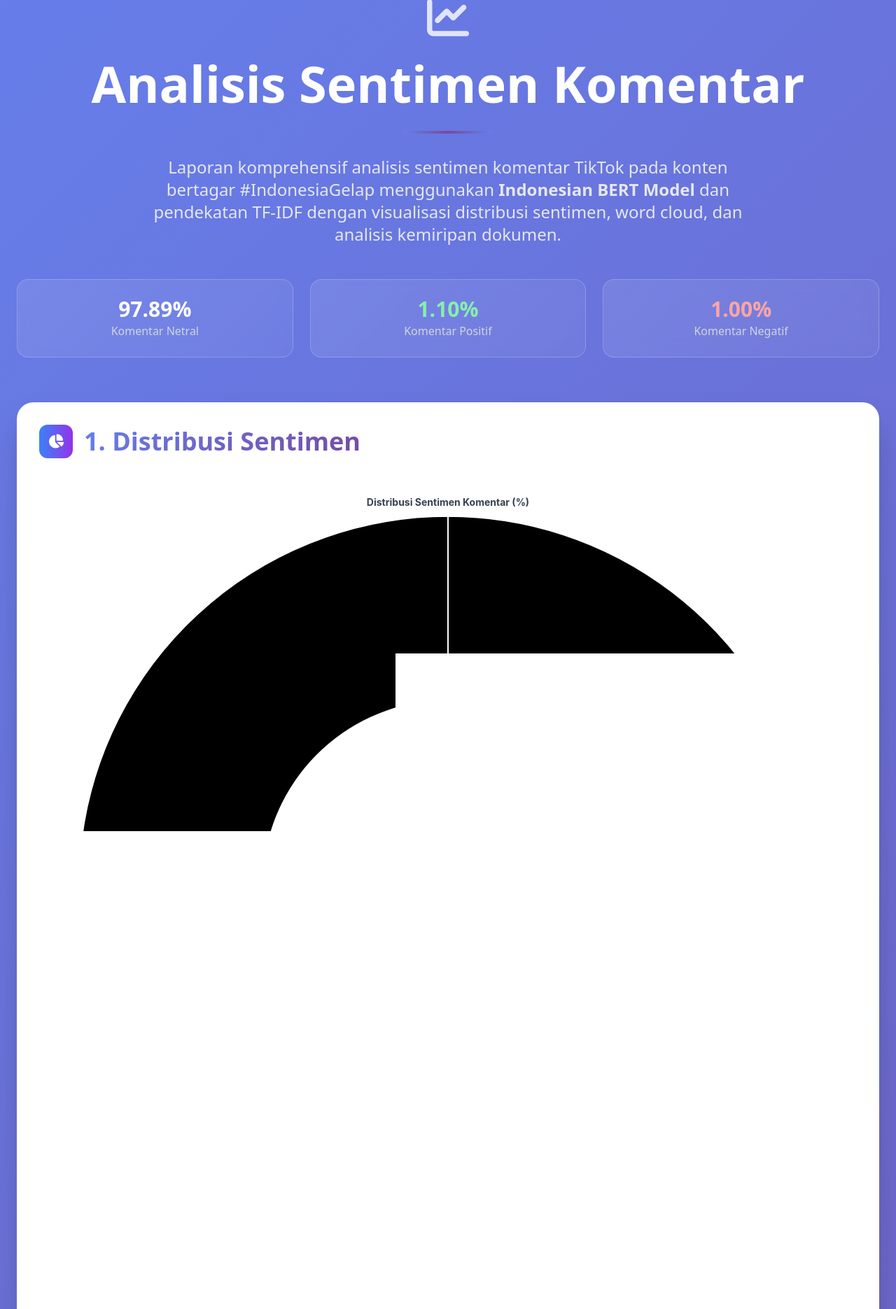
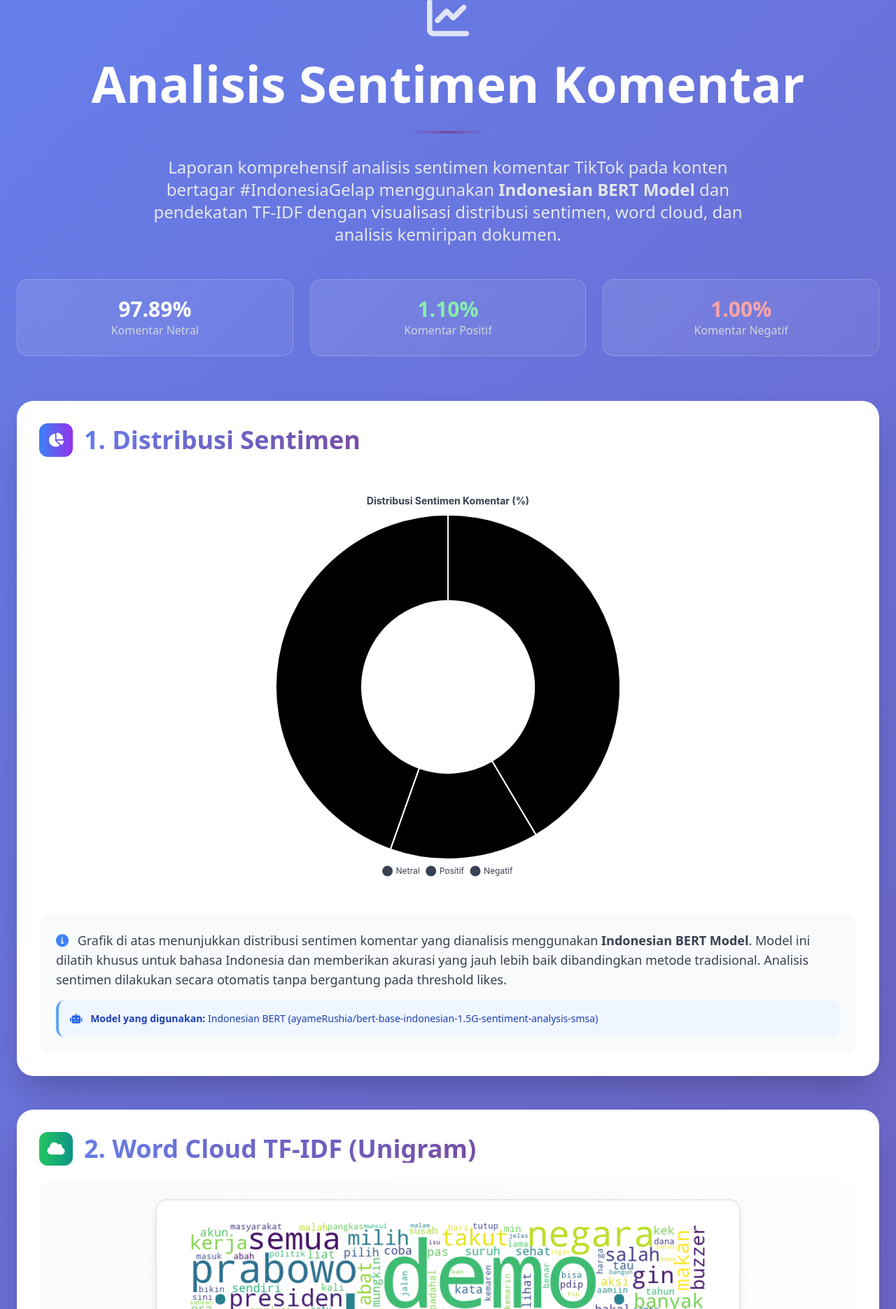
Before and after one commit to LuthfiAditya01/TikTok_Comment_Sentiment_Analysis, a Flask app: page / in a window 1280 px wide. Shown: the part 49-1920 px from the top of the page at 70% size. Run offline with Flask 3, Linux system fonts and the light colour scheme; some libraries are stand-ins or nearby versions.

Commit message:
Deploy
Iseng

```diff
--- a/templates/index.html
+++ b/templates/index.html
@@ -2,6 +2,7 @@
 <html lang="id">
 <head>
   <meta charset="UTF-8" />
+  <meta name="viewport" content="width=device-width, initial-scale=1.0" />
   <title>Report Analisis Sentimen Komentar</title>
   <link rel="shortcut icon" href="static/img/logo.svg" type="image/x-icon">
   <link rel="stylesheet" href="https://cdnjs.cloudflare.com/ajax/libs/font-awesome/6.0.0-beta3/css/all.min.css">
@@ -38,6 +39,7 @@
       border-radius: 16px;
       padding: 20px;
       border: 1px solid rgba(255, 255, 255, 0.2);
+      overflow-x: auto;
     }
     .floating-icon {
       animation: float 3s ease-in-out infinite;
@@ -51,61 +53,76 @@
       backdrop-filter: blur(10px);
       border: 1px solid rgba(255,255,255,0.2);
     }
+
+    /* Mobile responsive styles */
+    @media (max-width: 768px) {
+      .chart-container {
+        padding: 15px;
+        overflow-x: auto;
+      }
+      .chart-container canvas {
+        max-width: 100%;
+        height: auto !important;
+      }
+      .floating-icon {
+        animation: none;
+      }
+    }
   </style>
 </head>
 <body class="gradient-bg min-h-screen text-white font-sans leading-relaxed">
 
   <!-- Header Section -->
-  <div class="container mx-auto px-6 py-12">
-    <div class="text-center mb-16" data-aos="fade-down">
-      <div class="floating-icon mb-6">
-        <i class="fas fa-chart-line text-6xl text-white opacity-80"></i>
+  <div class="container mx-auto px-4 sm:px-6 py-8 sm:py-12">
+    <div class="text-center mb-12 sm:mb-16" data-aos="fade-down">
+      <div class="floating-icon mb-4 sm:mb-6">
+        <i class="fas fa-chart-line text-4xl sm:text-6xl text-white opacity-80"></i>
       </div>
-      <h1 class="text-6xl md:text-7xl font-bold mb-6 text-white">
+      <h1 class="text-3xl sm:text-5xl md:text-6xl lg:text-7xl font-bold mb-4 sm:mb-6 text-white px-2">
         Analisis Sentimen Komentar
       </h1>
-      <div class="section-divider mx-auto w-32"></div>
-             <p class="text-xl md:text-2xl text-gray-200 max-w-4xl mx-auto leading-relaxed mt-8">
+      <div class="section-divider mx-auto w-24 sm:w-32"></div>
+      <p class="text-base sm:text-xl md:text-2xl text-gray-200 max-w-4xl mx-auto leading-relaxed mt-6 sm:mt-8 px-4">
         Laporan komprehensif analisis sentimen komentar TikTok pada konten bertagar #IndonesiaGelap menggunakan <strong>Indonesian BERT Model</strong> dan pendekatan TF-IDF dengan visualisasi distribusi sentimen, word cloud, dan analisis kemiripan dokumen.
       </p>
 
       <!-- Stats Overview -->
-      <div class="grid grid-cols-1 md:grid-cols-3 gap-6 mt-12" data-aos="fade-up" data-aos-delay="200">
-        <div class="stats-card rounded-2xl p-6">
-          <div class="text-3xl font-bold text-white">97.89%</div>
-          <div class="text-gray-300">Komentar Netral</div>
+      <div class="grid grid-cols-1 sm:grid-cols-3 gap-4 sm:gap-6 mt-8 sm:mt-12" data-aos="fade-up" data-aos-delay="200">
+        <div class="stats-card rounded-2xl p-4 sm:p-6">
+          <div class="text-2xl sm:text-3xl font-bold text-white">97.89%</div>
+          <div class="text-sm sm:text-base text-gray-300">Komentar Netral</div>
         </div>
-        <div class="stats-card rounded-2xl p-6">
-          <div class="text-3xl font-bold text-green-300">1.10%</div>
-          <div class="text-gray-300">Komentar Positif</div>
+        <div class="stats-card rounded-2xl p-4 sm:p-6">
+          <div class="text-2xl sm:text-3xl font-bold text-green-300">1.10%</div>
+          <div class="text-sm sm:text-base text-gray-300">Komentar Positif</div>
         </div>
-        <div class="stats-card rounded-2xl p-6">
-          <div class="text-3xl font-bold text-red-300">1.00%</div>
-          <div class="text-gray-300">Komentar Negatif</div>
+        <div class="stats-card rounded-2xl p-4 sm:p-6">
+          <div class="text-2xl sm:text-3xl font-bold text-red-300">1.00%</div>
+          <div class="text-sm sm:text-base text-gray-300">Komentar Negatif</div>
         </div>
       </div>
     </div>
 
     <!-- Section 1: Distribusi Sentimen -->
-    <div data-aos="fade-up" class="bg-white rounded-3xl shadow-2xl p-8 mb-12 card-hover">
-      <div class="flex items-center mb-6">
-        <div class="w-12 h-12 bg-gradient-to-r from-blue-500 to-purple-600 rounded-xl flex items-center justify-center mr-4">
-          <i class="fas fa-chart-pie text-white text-xl"></i>
+    <div data-aos="fade-up" class="bg-white rounded-2xl sm:rounded-3xl shadow-2xl p-4 sm:p-6 md:p-8 mb-8 sm:mb-12 card-hover">
+      <div class="flex flex-col sm:flex-row items-start sm:items-center mb-4 sm:mb-6">
+        <div class="w-10 h-10 sm:w-12 sm:h-12 bg-gradient-to-r from-blue-500 to-purple-600 rounded-xl flex items-center justify-center mb-3 sm:mb-0 sm:mr-4">
+          <i class="fas fa-chart-pie text-white text-lg sm:text-xl"></i>
         </div>
-        <h2 class="text-4xl font-bold text-gradient">1. Distribusi Sentimen</h2>
+        <h2 class="text-2xl sm:text-3xl md:text-4xl font-bold text-gradient">1. Distribusi Sentimen</h2>
       </div>
-      <div class="chart-container mb-6">
-        <canvas id="distribusiSentimenChart" width="400" height="200"></canvas>
+      <div class="chart-container mb-4 sm:mb-6">
+        <canvas id="distribusiSentimenChart" class="w-full h-auto"></canvas>
       </div>
-             <div class="bg-gray-50 rounded-2xl p-6">
-         <p class="text-gray-700 text-lg leading-relaxed">
+      <div class="bg-gray-50 rounded-xl sm:rounded-2xl p-4 sm:p-6">
+        <p class="text-gray-700 text-sm sm:text-base md:text-lg leading-relaxed">
           <i class="fas fa-info-circle text-blue-500 mr-2"></i>
           Grafik di atas menunjukkan distribusi sentimen komentar yang dianalisis menggunakan <strong>Indonesian BERT Model</strong>.
           Model ini dilatih khusus untuk bahasa Indonesia dan memberikan akurasi yang jauh lebih baik dibandingkan
           metode tradisional. Analisis sentimen dilakukan secara otomatis tanpa bergantung pada threshold likes.
         </p>
-         <div class="mt-4 p-4 bg-blue-50 rounded-xl border-l-4 border-blue-400">
-           <p class="text-sm text-blue-800">
+        <div class="mt-4 p-3 sm:p-4 bg-blue-50 rounded-xl border-l-4 border-blue-400">
+          <p class="text-xs sm:text-sm text-blue-800">
             <i class="fas fa-robot text-blue-600 mr-2"></i>
             <strong>Model yang digunakan:</strong> Indonesian BERT (ayameRushia/bert-base-indonesian-1.5G-sentiment-analysis-smsa)
           </p>
@@ -114,21 +131,21 @@
     </div>
 
     <!-- Section 2: Word Cloud -->
-    <div data-aos="fade-up" class="bg-white rounded-3xl shadow-2xl p-8 mb-12 card-hover">
-      <div class="flex items-center mb-6">
-        <div class="w-12 h-12 bg-gradient-to-r from-green-500 to-teal-600 rounded-xl flex items-center justify-center mr-4">
-          <i class="fas fa-cloud text-white text-xl"></i>
+    <div data-aos="fade-up" class="bg-white rounded-2xl sm:rounded-3xl shadow-2xl p-4 sm:p-6 md:p-8 mb-8 sm:mb-12 card-hover">
+      <div class="flex flex-col sm:flex-row items-start sm:items-center mb-4 sm:mb-6">
+        <div class="w-10 h-10 sm:w-12 sm:h-12 bg-gradient-to-r from-green-500 to-teal-600 rounded-xl flex items-center justify-center mb-3 sm:mb-0 sm:mr-4">
+          <i class="fas fa-cloud text-white text-lg sm:text-xl"></i>
         </div>
-        <h2 class="text-4xl font-bold text-gradient">2. Word Cloud TF-IDF (Unigram)</h2>
+        <h2 class="text-2xl sm:text-3xl md:text-4xl font-bold text-gradient">2. Word Cloud TF-IDF (Unigram)</h2>
       </div>
-      <div class="bg-gradient-to-br from-gray-50 to-white rounded-2xl p-6 mb-6">
+      <div class="bg-gradient-to-br from-gray-50 to-white rounded-xl sm:rounded-2xl p-4 sm:p-6 mb-4 sm:mb-6">
         <div class="flex justify-center">
           <img src="static/img/wordcloud_tfidf.png" alt="Word Cloud TF-IDF"
-               class="max-w-full border-2 border-gray-200 rounded-2xl bg-white p-4 shadow-lg hover:shadow-xl transition-all duration-300" />
+               class="max-w-full h-auto border-2 border-gray-200 rounded-xl sm:rounded-2xl bg-white p-2 sm:p-4 shadow-lg hover:shadow-xl transition-all duration-300" />
         </div>
       </div>
-      <div class="bg-gray-50 rounded-2xl p-6">
-        <p class="text-gray-700 text-lg leading-relaxed">
+      <div class="bg-gray-50 rounded-xl sm:rounded-2xl p-4 sm:p-6">
+        <p class="text-gray-700 text-sm sm:text-base md:text-lg leading-relaxed">
           <i class="fas fa-magic text-purple-500 mr-2"></i>
           Word cloud ini memvisualisasikan kata-kata dengan <strong>skor TF-IDF tertinggi</strong>. Ukuran kata berkorelasi
           dengan bobot informatifnya—kata yang lebih besar memiliki kontribusi yang lebih signifikan dalam membedakan dokumen.
@@ -138,18 +155,18 @@
     </div>
 
     <!-- Section 3: Top 20 Words -->
-    <div data-aos="fade-up" class="bg-white rounded-3xl shadow-2xl p-8 mb-12 card-hover">
-      <div class="flex items-center mb-6">
-        <div class="w-12 h-12 bg-gradient-to-r from-yellow-500 to-orange-600 rounded-xl flex items-center justify-center mr-4">
-          <i class="fas fa-chart-bar text-white text-xl"></i>
+    <div data-aos="fade-up" class="bg-white rounded-2xl sm:rounded-3xl shadow-2xl p-4 sm:p-6 md:p-8 mb-8 sm:mb-12 card-hover">
+      <div class="flex flex-col sm:flex-row items-start sm:items-center mb-4 sm:mb-6">
+        <div class="w-10 h-10 sm:w-12 sm:h-12 bg-gradient-to-r from-yellow-500 to-orange-600 rounded-xl flex items-center justify-center mb-3 sm:mb-0 sm:mr-4">
+          <i class="fas fa-chart-bar text-white text-lg sm:text-xl"></i>
         </div>
-        <h2 class="text-4xl font-bold text-gradient">3. 20 Kata Unigram Teratas berdasarkan TF-IDF</h2>
+        <h2 class="text-xl sm:text-2xl md:text-3xl lg:text-4xl font-bold text-gradient">3. 20 Kata Unigram Teratas berdasarkan TF-IDF</h2>
       </div>
-      <div class="chart-container mb-6">
-        <canvas id="top20TfidfChart" width="600" height="400"></canvas>
+      <div class="chart-container mb-4 sm:mb-6">
+        <canvas id="top20TfidfChart" class="w-full h-auto"></canvas>
       </div>
-      <div class="bg-gray-50 rounded-2xl p-6">
-        <p class="text-gray-700 text-lg leading-relaxed">
+      <div class="bg-gray-50 rounded-xl sm:rounded-2xl p-4 sm:p-6">
+        <p class="text-gray-700 text-sm sm:text-base md:text-lg leading-relaxed">
           <i class="fas fa-trophy text-yellow-500 mr-2"></i>
           Grafik batang ini menampilkan <strong>20 kata dengan nilai TF-IDF tertinggi</strong> dari seluruh korpus.
           Kata-kata ini merupakan istilah kunci yang paling berpengaruh dalam karakterisasi dokumen dan dapat
@@ -159,21 +176,21 @@
     </div>
 
     <!-- Section 4: Cosine Similarity -->
-    <div data-aos="fade-up" class="bg-white rounded-3xl shadow-2xl p-8 mb-12 card-hover">
-      <div class="flex items-center mb-6">
-        <div class="w-12 h-12 bg-gradient-to-r from-pink-500 to-rose-600 rounded-xl flex items-center justify-center mr-4">
-          <i class="fas fa-project-diagram text-white text-xl"></i>
+    <div data-aos="fade-up" class="bg-white rounded-2xl sm:rounded-3xl shadow-2xl p-4 sm:p-6 md:p-8 mb-8 sm:mb-12 card-hover">
+      <div class="flex flex-col sm:flex-row items-start sm:items-center mb-4 sm:mb-6">
+        <div class="w-10 h-10 sm:w-12 sm:h-12 bg-gradient-to-r from-pink-500 to-rose-600 rounded-xl flex items-center justify-center mb-3 sm:mb-0 sm:mr-4">
+          <i class="fas fa-project-diagram text-white text-lg sm:text-xl"></i>
         </div>
-        <h2 class="text-4xl font-bold text-gradient">4. Cosine Similarity Report</h2>
+        <h2 class="text-2xl sm:text-3xl md:text-4xl font-bold text-gradient">4. Cosine Similarity Report</h2>
       </div>
-      <div class="bg-gradient-to-br from-gray-50 to-white rounded-2xl p-6 mb-6">
+      <div class="bg-gradient-to-br from-gray-50 to-white rounded-xl sm:rounded-2xl p-4 sm:p-6 mb-4 sm:mb-6">
         <div class="flex justify-center">
           <img src="static/img/cosine_similarity.png" alt="Cosine Similarity Report"
-               class="max-w-full border-2 border-gray-200 rounded-2xl bg-white p-4 shadow-lg hover:shadow-xl transition-all duration-300">
+               class="max-w-full h-auto border-2 border-gray-200 rounded-xl sm:rounded-2xl bg-white p-2 sm:p-4 shadow-lg hover:shadow-xl transition-all duration-300">
         </div>
       </div>
-      <div class="bg-gray-50 rounded-2xl p-6">
-        <p class="text-gray-700 text-lg leading-relaxed">
+      <div class="bg-gray-50 rounded-xl sm:rounded-2xl p-4 sm:p-6">
+        <p class="text-gray-700 text-sm sm:text-base md:text-lg leading-relaxed">
           <i class="fas fa-calculator text-pink-500 mr-2"></i>
           Visualisasi cosine similarity mengukur <strong>tingkat kemiripan antar dokumen</strong> berdasarkan vektor fitur TF-IDF.
           Nilai mendekati 1 menunjukkan kemiripan tinggi, sedangkan nilai mendekati 0 menunjukkan perbedaan yang signifikan.
@@ -184,18 +201,18 @@
   </div>
 
   <!-- Footer -->
-  <footer class="bg-white bg-opacity-10 backdrop-filter backdrop-blur-lg border-t border-white border-opacity-20 mt-16">
-    <div class="container mx-auto px-6 py-12">
-      <div class="grid grid-cols-1 md:grid-cols-2 lg:grid-cols-4 gap-8 mb-8">
+  <footer class="bg-white bg-opacity-10 backdrop-filter backdrop-blur-lg border-t border-white border-opacity-20 mt-12 sm:mt-16">
+    <div class="container mx-auto px-4 sm:px-6 py-8 sm:py-12">
+      <div class="grid grid-cols-1 sm:grid-cols-2 lg:grid-cols-4 gap-6 sm:gap-8 mb-6 sm:mb-8">
         <div>
-          <h3 class="text-xl font-bold text-white mb-4">Tentang Proyek</h3>
-          <p class="text-gray-300 leading-relaxed">
+          <h3 class="text-lg sm:text-xl font-bold text-white mb-3 sm:mb-4">Tentang Proyek</h3>
+          <p class="text-gray-300 leading-relaxed text-sm sm:text-base">
             Analisis sentimen komentar TikTok dengan hashtag #IndonesiaGelap menggunakan teknik TF-IDF dan cosine similarity.
           </p>
         </div>
         <div>
-           <h3 class="text-xl font-bold text-white mb-4">Metodologi</h3>
-           <ul class="text-gray-300 space-y-2">
+          <h3 class="text-lg sm:text-xl font-bold text-white mb-3 sm:mb-4">Metodologi</h3>
+          <ul class="text-gray-300 space-y-2 text-sm sm:text-base">
             <li><i class="fas fa-robot text-green-400 mr-2"></i>Indonesian BERT Model</li>
             <li><i class="fas fa-check text-green-400 mr-2"></i>TF-IDF Vectorization</li>
             <li><i class="fas fa-check text-green-400 mr-2"></i>Cosine Similarity</li>
@@ -203,18 +220,18 @@
           </ul>
         </div>
         <div>
-          <h3 class="text-xl font-bold text-white mb-4">Quick Links</h3>
-          <ul class="text-gray-300 space-y-2">
+          <h3 class="text-lg sm:text-xl font-bold text-white mb-3 sm:mb-4">Quick Links</h3>
+          <ul class="text-gray-300 space-y-2 text-sm sm:text-base">
             <li><a href="#" class="hover:text-white transition-colors"><i class="fas fa-home mr-2"></i>Beranda</a></li>
             <li><a href="#" class="hover:text-white transition-colors"><i class="fas fa-chart-line mr-2"></i>Analisis</a></li>
             <li><a href="#" class="hover:text-white transition-colors"><i class="fas fa-download mr-2"></i>Download Data</a></li>
           </ul>
         </div>
         <div>
-          <h3 class="text-xl font-bold text-white mb-4">Kontak Tim</h3>
-          <div class="text-gray-300">
+          <h3 class="text-lg sm:text-xl font-bold text-white mb-3 sm:mb-4">Kontak Tim</h3>
+          <div class="text-gray-300 text-sm sm:text-base">
             <p><i class="fas fa-users mr-2"></i>Kelompok 3</p>
-            <p><i class="fas fa-envelope mr-2"></i>contact@kelompok3.com</p>
+            <p class="break-all"><i class="fas fa-envelope mr-2"></i>contact@kelompok3.com</p>
             <div class="flex space-x-4 mt-4">
               <a href="https://github.com/LuthfiAditya01/TikTok_Comment_Sentiment_Analysis" class="text-gray-300 hover:text-white transition-colors">
                 <i class="fab fa-github text-xl"></i>
@@ -224,8 +241,8 @@
         </div>
       </div>
 
-      <div class="border-t border-white border-opacity-20 pt-8 text-center">
-        <p class="text-gray-300">
+      <div class="border-t border-white border-opacity-20 pt-6 sm:pt-8 text-center">
+        <p class="text-gray-300 text-sm sm:text-base">
           © 2025 <a href="https://github.com/LuthfiAditya01/TikTok_Comment_Sentiment_Analysis" class="text-white hover:underline">Kelompok 3</a>.
           Semua hak dilindungi. Proyek Analisis Sentimen Komentar TikTok.
         </p>
@@ -235,9 +252,9 @@
 
   <script>
     AOS.init({
-      duration: 1000,
+      duration: window.innerWidth < 768 ? 800 : 1000,
       once: false,
-      offset: 100,
+      offset: window.innerWidth < 768 ? 50 : 100,
       easing: 'ease-out',
       mirror: false,
       anchorPlacement: 'top-bottom',
@@ -246,7 +263,7 @@
 
     // Enhanced chart styling
     Chart.defaults.font.family = "'Inter', 'system-ui', sans-serif";
-    Chart.defaults.font.size = 12;
+    Chart.defaults.font.size = window.innerWidth < 768 ? 10 : 12;
     Chart.defaults.color = '#374151';
 
     // 1. Distribusi Sentimen Chart
@@ -270,19 +287,21 @@
       },
       options: {
         responsive: true,
+        maintainAspectRatio: true,
+        aspectRatio: window.innerWidth < 768 ? 1.2 : 2,
         plugins: {
           title: {
             display: true,
             text: 'Distribusi Sentimen Komentar (%)',
-            font: { size: 14, weight: 'bold' },
+            font: { size: window.innerWidth < 768 ? 12 : 14, weight: 'bold' },
             padding: 10
           },
           legend: {
-            position: 'bottom',
+            position: window.innerWidth < 768 ? 'bottom' : 'bottom',
             labels: {
               padding: 10,
               usePointStyle: true,
-              font: { size: 12 }
+              font: { size: window.innerWidth < 768 ? 10 : 12 }
             }
           }
         },
@@ -316,12 +335,14 @@
       },
       options: {
         responsive: true,
+        maintainAspectRatio: true,
+        aspectRatio: window.innerWidth < 768 ? 0.8 : 1.5,
         indexAxis: 'x',
         plugins: {
           title: {
             display: true,
             text: '20 Kata Teratas berdasarkan Skor TF-IDF',
-            font: { size: 16, weight: 'bold' },
+            font: { size: window.innerWidth < 768 ? 12 : 16, weight: 'bold' },
             padding: 20
           },
           legend: {
@@ -333,11 +354,11 @@
             title: {
               display: true,
               text: 'Kata',
-              font: { size: 14, weight: 'bold' }
+              font: { size: window.innerWidth < 768 ? 12 : 14, weight: 'bold' }
             },
             ticks: {
-              maxRotation: 45,
-              font: { size: 12 }
+              maxRotation: window.innerWidth < 768 ? 90 : 45,
+              font: { size: window.innerWidth < 768 ? 10 : 12 }
             },
             grid: {
               display: false
@@ -348,7 +369,7 @@
             title: {
               display: true,
               text: 'Skor TF-IDF',
-              font: { size: 14, weight: 'bold' }
+              font: { size: window.innerWidth < 768 ? 12 : 14, weight: 'bold' }
             },
             grid: {
               color: 'rgba(0,0,0,0.1)'
@@ -361,6 +382,14 @@
         }
       }
     });
+
+    // Handle window resize for responsive charts
+    window.addEventListener('resize', function() {
+      distribusiSentimenChart.options.aspectRatio = window.innerWidth < 768 ? 1.2 : 2;
+      top20TfidfChart.options.aspectRatio = window.innerWidth < 768 ? 0.8 : 1.5;
+      distribusiSentimenChart.update();
+      top20TfidfChart.update();
+    });
   </script>
 </body>
 </html>
```
Also changed, not shown: requirements-vercel.txt (added, +7 -0 lines), README-Deployment.md (added), static/img/wordcloud_tfidf.png, vercel.json (added), 1 other file. Lines whose indentation alone changed are shown as unchanged.
